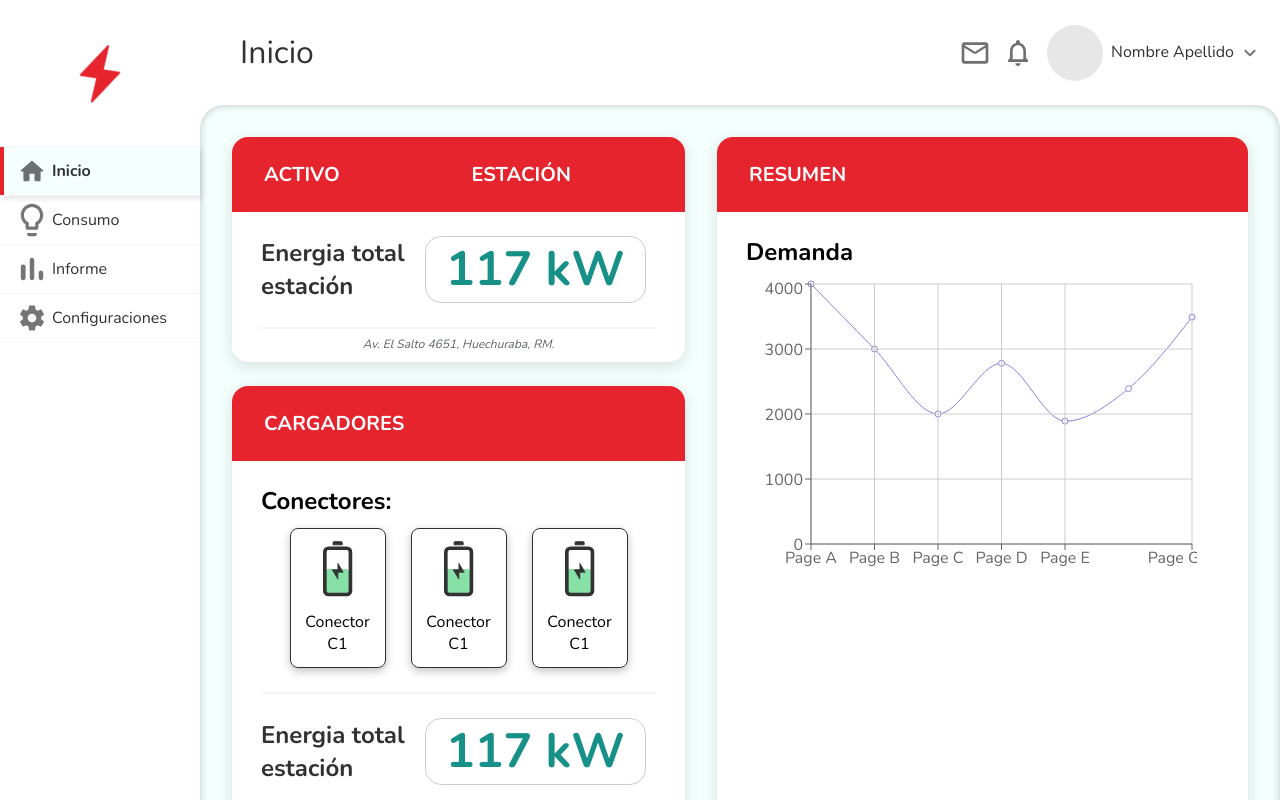
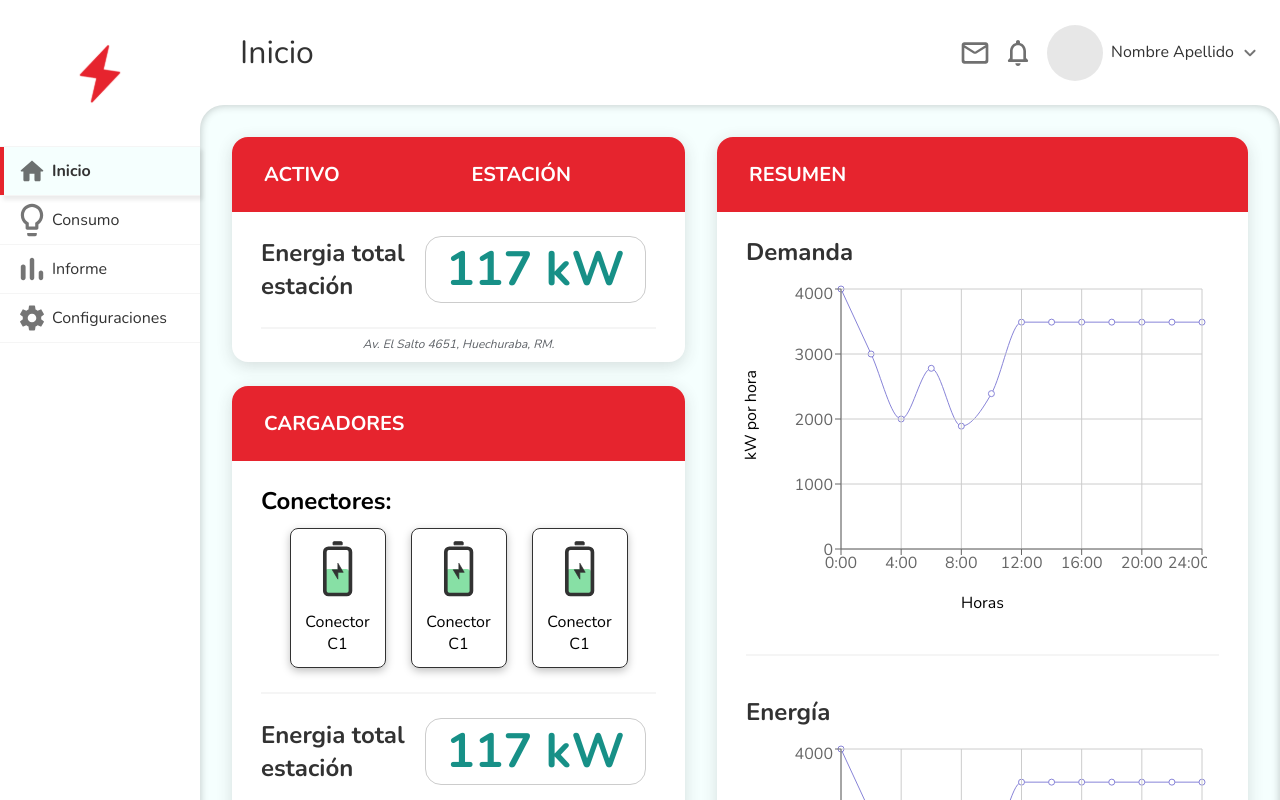
Before and after one commit to farriagadal/charge-monitor, a React (Vite) app: page / in a window 1280 px wide. Shown: the top 800 px of the page. Built offline with nearby package versions, Linux system fonts and the light colour scheme; no server answers.

Commit message:
add card c

```diff
--- a/src/components/CardC/index.tsx
+++ b/src/components/CardC/index.tsx
@@ -1,67 +1,173 @@
-import { Box, CardBattery, List, Flex, Energy, Icons, Title } from './styles'
+import { Box, Title, Divider, Content } from './styles'
 import { Card, Body, Header } from '../../styled-components/Card'
 import { useSelector } from 'react-redux'
 import SelectInput from '../SelectInput/indext'
 import { useEffect, useRef, useState } from 'react'
-import Battery from '../Battery'
-import { LineChart, Line, CartesianGrid, XAxis, YAxis } from 'recharts'
+import Chart from '../Chart'
 
-const data = [
+const data1 = [
   {
-    name: 'Page A',
+    name: '0:00',
     uv: 4000,
     pv: 2400,
     amt: 2400
   },
   {
-    name: 'Page B',
+    name: '2:00',
     uv: 3000,
     pv: 1398,
     amt: 2210
   },
   {
-    name: 'Page C',
+    name: '4:00',
     uv: 2000,
     pv: 9800,
     amt: 2290
   },
   {
-    name: 'Page D',
+    name: '6:00',
     uv: 2780,
     pv: 3908,
     amt: 2000
   },
   {
-    name: 'Page E',
+    name: '8:00',
     uv: 1890,
     pv: 4800,
     amt: 2181
   },
   {
-    name: 'Page F',
+    name: '10:00',
     uv: 2390,
     pv: 3800,
     amt: 2500
   },
   {
-    name: 'Page G',
+    name: '12:00',
+    uv: 3490,
+    pv: 4300,
+    amt: 2100
+  },
+  {
+    name: '14:00',
+    uv: 3490,
+    pv: 4300,
+    amt: 2100
+  },
+  {
+    name: '16:00',
+    uv: 3490,
+    pv: 4300,
+    amt: 2100
+  },
+  {
+    name: '18:00',
+    uv: 3490,
+    pv: 4300,
+    amt: 2100
+  },
+  {
+    name: '20:00',
+    uv: 3490,
+    pv: 4300,
+    amt: 2100
+  },
+  {
+    name: '22:00',
+    uv: 3490,
+    pv: 4300,
+    amt: 2100
+  },
+  {
+    name: '24:00',
     uv: 3490,
     pv: 4300,
     amt: 2100
   }
+
 ]
 
-const RenderLineChart = ({ width }: any) => {
-  // get width of component CardC
-  return (
-    <LineChart width={width - 80} height={300} data={data}>
-      <Line type="monotone" dataKey="uv" stroke="#8884d8" />
-      <CartesianGrid stroke="#ccc" />
-      <XAxis dataKey="name" />
-      <YAxis />
-    </LineChart>
-  )
-}
+const data2 = [
+  {
+    name: '0:00',
+    uv: 4000,
+    pv: 2400,
+    amt: 2400
+  },
+  {
+    name: '2:00',
+    uv: 3000,
+    pv: 1398,
+    amt: 2210
+  },
+  {
+    name: '4:00',
+    uv: 2000,
+    pv: 9800,
+    amt: 2290
+  },
+  {
+    name: '6:00',
+    uv: 2780,
+    pv: 3908,
+    amt: 2000
+  },
+  {
+    name: '8:00',
+    uv: 1890,
+    pv: 4800,
+    amt: 2181
+  },
+  {
+    name: '10:00',
+    uv: 2390,
+    pv: 3800,
+    amt: 2500
+  },
+  {
+    name: '12:00',
+    uv: 3490,
+    pv: 4300,
+    amt: 2100
+  },
+  {
+    name: '14:00',
+    uv: 3490,
+    pv: 4300,
+    amt: 2100
+  },
+  {
+    name: '16:00',
+    uv: 3490,
+    pv: 4300,
+    amt: 2100
+  },
+  {
+    name: '18:00',
+    uv: 3490,
+    pv: 4300,
+    amt: 2100
+  },
+  {
+    name: '20:00',
+    uv: 3490,
+    pv: 4300,
+    amt: 2100
+  },
+  {
+    name: '22:00',
+    uv: 3490,
+    pv: 4300,
+    amt: 2100
+  },
+  {
+    name: '24:00',
+    uv: 3490,
+    pv: 4300,
+    amt: 2100
+  }
+
+]
 
 const CardC = () => {
   const ref = useRef<any>(null)
@@ -102,8 +208,13 @@ const CardC = () => {
         </Box>
       </Header>
       <Body>
-        <Title>Demanda</Title>
-        <RenderLineChart width={width} />
+        <Content>
+          <Title>Demanda</Title>
+          <Chart width={width} data={data1} />
+          <Divider />
+          <Title>Energía</Title>
+          <Chart width={width} data={data2} />
+        </Content>
       </Body>
     </Card>
   )
--- a/src/components/CardC/styles.ts
+++ b/src/components/CardC/styles.ts
@@ -11,90 +11,21 @@ export const Box = styled.div`
   }
 `
 
-export const CardBattery = styled.div`
-  border: 1px solid #323232;
-  max-width: 70px;
-  border-radius: 8px;
-  box-shadow: 0px 3px 9px rgb(0 0 0 / 25%);
-  display: grid;
-  justify-items: center;
-  padding: 12px;
-
-  &>p {
-    font-weight: 400;
-    font-size: 16px;
-    line-height: 22px;
-    text-align: center;
-    color: #000000;
-    margin-bottom: 0;
-  }
-`
-
-export const List = styled.div`
-  display: grid;
-  gap: 25px;
-  margin: auto;
-  width: max-content;
-  grid-template-columns: repeat(3, 1fr);
-`
-
-export const Flex = styled.div`
-  display: flex;
-  align-items: center;
-  margin: 24px 0;
-  padding: 24px 0;
-  border-top: 2px solid rgb(245, 245, 245);
-  border-bottom: 2px solid rgb(245, 245, 245);
-
-  p {
-    width: 144px;
-    font-weight: 700;
-    font-size: 24px;
-    line-height: 33px;
-    color: #323232;
-    margin: 0;
-  }
-`
-
-export const Energy = styled.div`
-  border: 1px solid #CCCCCC;
-  border-radius: 16px;
-  font-weight: 700;
-  font-size: 48px;
-  line-height: 65px;
-  text-align: center;
-  color: #179087;
-  height: fit-content;
-  padding: 0 20px;
-  margin-left: 20px;
-`
-
-export const Icons = styled.div`
-  display: flex;
-  align-items: center;
-  justify-content: space-between;
-  padding: 0 10px 10px 10px;
-
-  &>div {
-    display: flex;
-    align-items: center;
-
-    p {
-      font-weight: 700;
-      font-size: 12px;
-      line-height: 16px;
-      color: #000000;
-      margin: 0;
-      margin-left: 8px;
-    }
-  }
-`
-
 export const Title = styled.h3`
   font-weight: 700;
   font-size: 24px;
   line-height: 33px;
-  color: #000000;
+  color: #323232;
   margin: 0;
-  margin-bottom: 10px;
+  margin-bottom: 15px;
 `
+
+export const Divider = styled.div`
+  height: 2px;
+  background: #F5F5F5;
+  margin: 40px 0;
+`
+
+export const Content = styled.div`
+  padding-bottom: 50px;
+`
--- /dev/null
+++ b/src/components/Chart/index.tsx
@@ -0,0 +1,20 @@
+import { Container, LabelY, LabelX } from './styles'
+import { LineChart, Line, CartesianGrid, XAxis, YAxis } from 'recharts'
+
+const Chart = ({ width, data }: any) => {
+  return (
+    <Container>
+      <LabelY>kW por hora</LabelY>
+      <LabelX>Horas</LabelX>
+      <LineChart width={width - 100} height={300} data={data}>
+        <Line type="monotone" dataKey="uv" stroke="#8884d8" />
+        <CartesianGrid stroke="#ccc" />
+        <XAxis dataKey="name" />
+        <YAxis />
+      </LineChart>
+    </Container>
+
+  )
+}
+
+export default Chart
--- /dev/null
+++ b/src/components/Chart/styles.ts
@@ -0,0 +1,21 @@
+import styled from 'styled-components'
+
+export const Container = styled.div`
+  position: relative;
+  padding-left: 30px;
+  padding-bottom: 30px;
+`
+
+export const LabelY = styled.div`
+  position: absolute;
+  left: 0px;
+  top: 50%;
+  transform: rotate(-90deg) translate(50%, -40px);
+`
+
+export const LabelX = styled.div`
+  position: absolute;
+  bottom: 0px;
+  left: 50%;
+  transform: translateX(-50%);
+`
--- a/src/styled-components/Card.ts
+++ b/src/styled-components/Card.ts
@@ -4,6 +4,7 @@ export const Card = styled.div`
   background: #FFFFFF;
   box-shadow: 0px 4px 16px rgba(50, 50, 50, 0.16);
   border-radius: 16px;
+  height: fit-content;
 `
 
 export const Header = styled.div`
```
